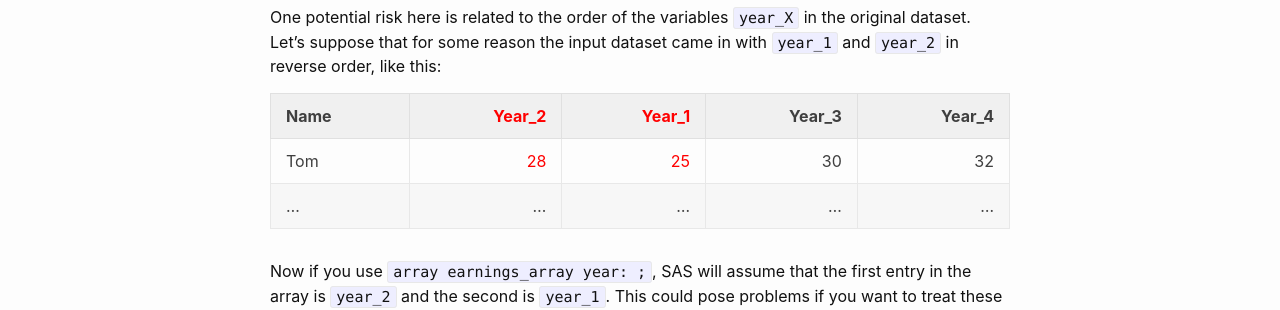
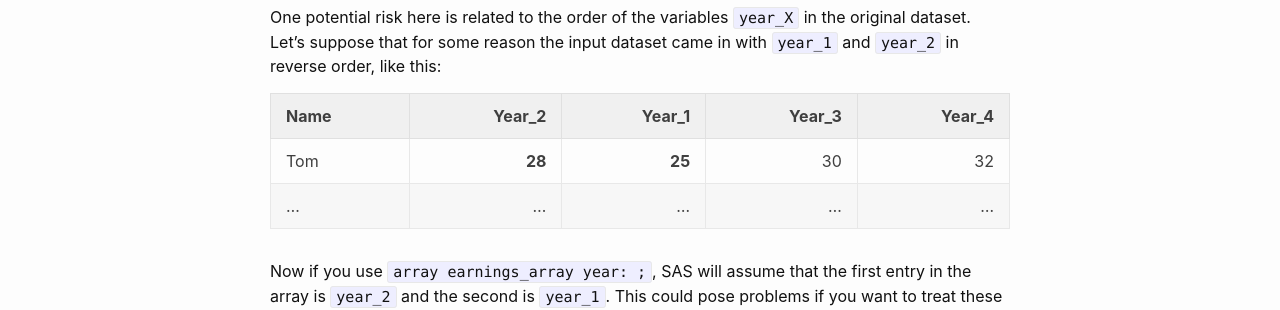
Before and after one commit to brendanjodowd/brendanjodowd.github.io, a Jekyll site: the page built from _posts/2021-02-04-very_simple_arrays.md, in a window 1280 px wide. Shown: the part 1492-1802 px from the top of the page. Built offline with Jekyll 4.4.1, drawn with Linux system fonts in a browser that asks for light colours.

Commit message:
Update 2021-02-04-very_simple_arrays.md

```diff
--- a/_posts/2021-02-04-very_simple_arrays.md
+++ b/_posts/2021-02-04-very_simple_arrays.md
@@ -43,9 +43,9 @@ run;
 
 One potential risk here is related to the order of the variables `year_X` in the original dataset. Let's suppose that for some reason the input dataset came in with `year_1` and `year_2` in reverse order, like this:
 
-| Name | <span style="color:red">Year_2</span>| <span style="color:red">Year_1</span> | Year_3 |Year_4|
+| Name | **Year_2**| **Year_1** | Year_3 |Year_4|
 |:-- | --: | --: | --: | --:|
-|Tom|<span style="color:red">28</span>|<span style="color:red">25</span>|30|32|
+|Tom|**28**|**25**|30|32|
 |...|...|...|...|...|
 
 
```
